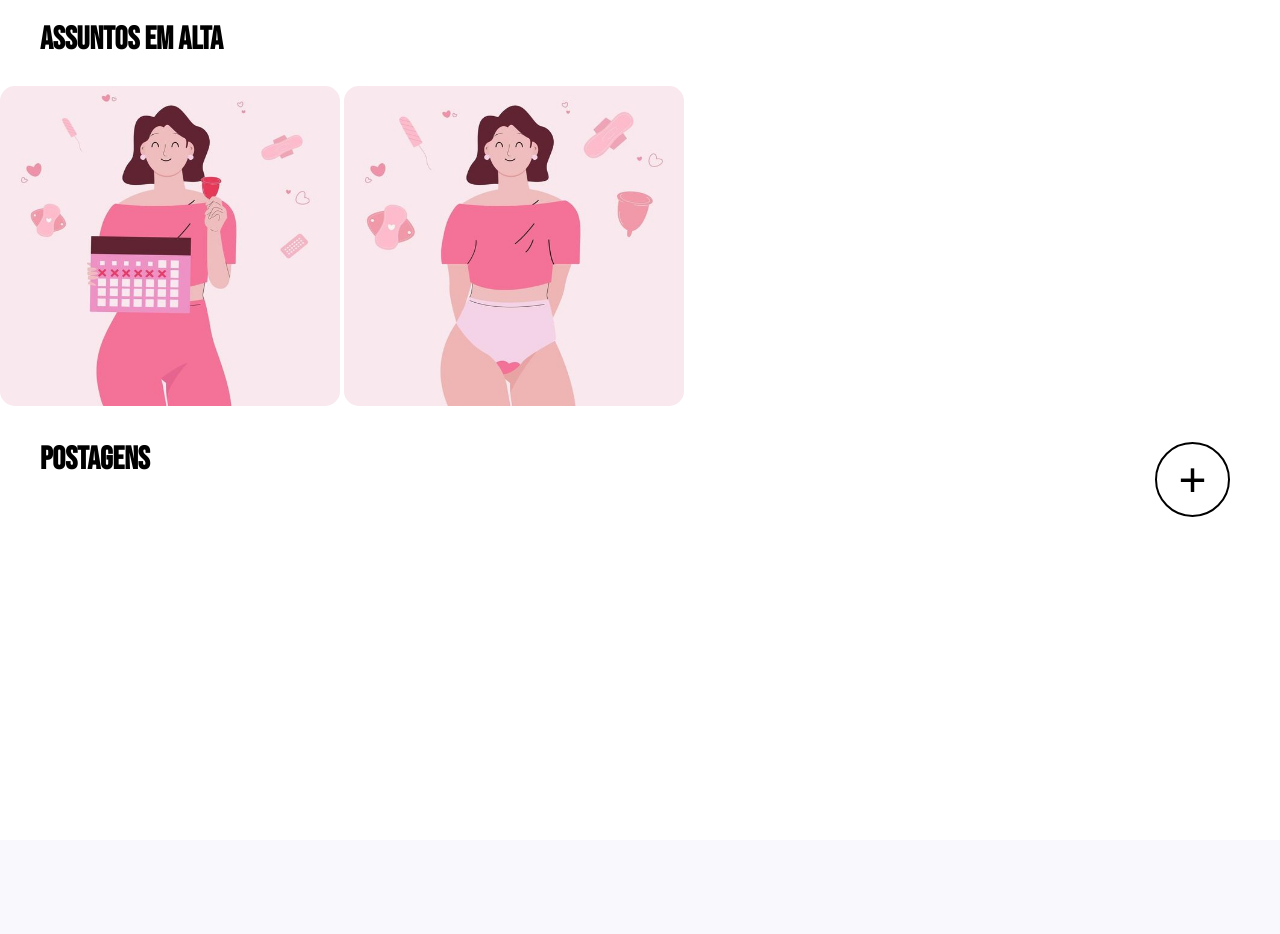
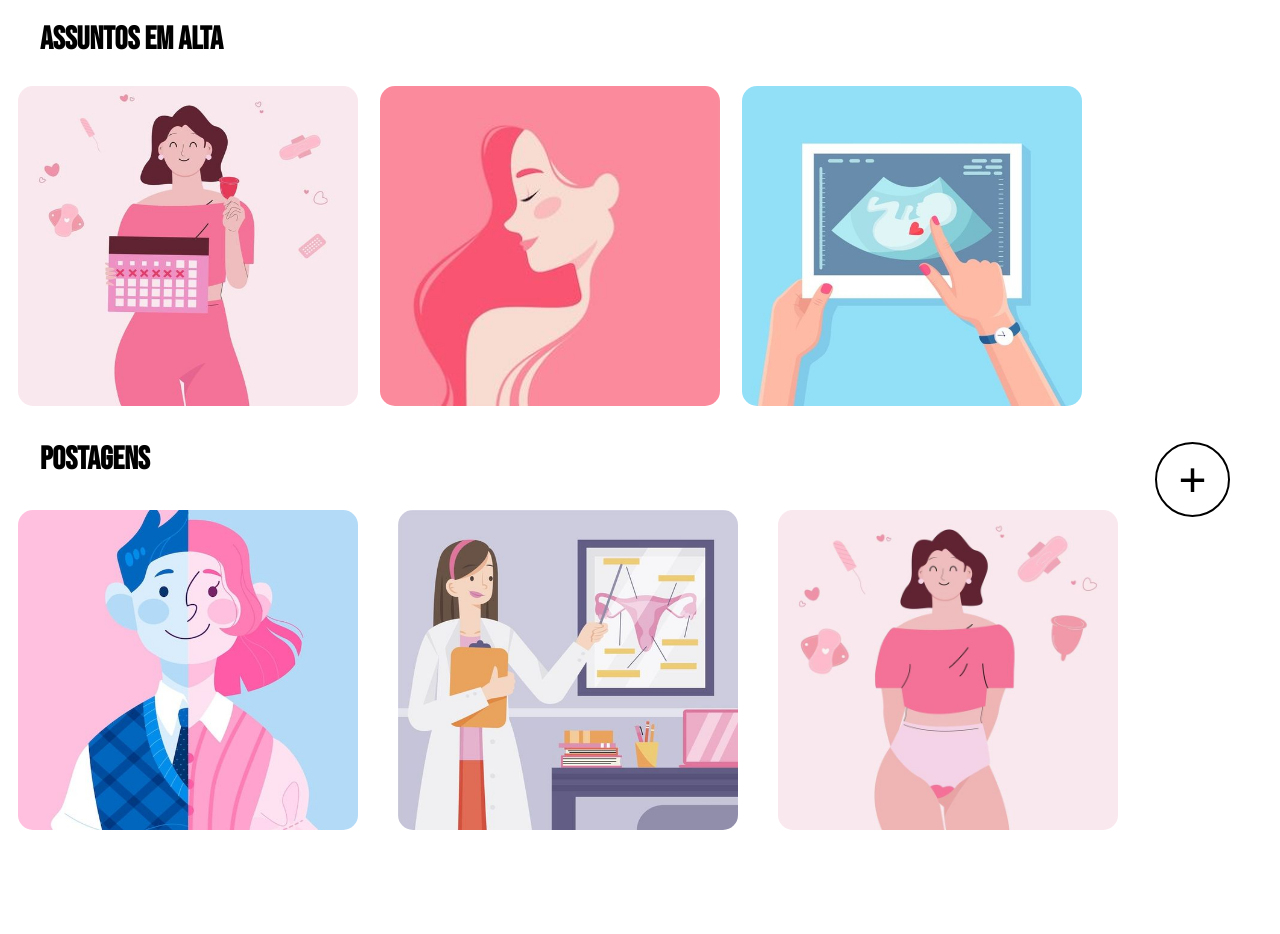
Before and after one commit to Amitaf134/Site-Seducation, a PHP site: page / in a window 1280 px wide; the page is wider, and only the part inside the window is pictured. Shown: the part 223-1157 px from the top of that part. Before the commit the page ends 740 px from the top of that part, so only its background shows below. Run offline with PHP 8.4, Linux system fonts and the light colour scheme.

Commit message:
i tome artigos

```diff
--- a/index.php
+++ b/index.php
@@ -51,10 +51,23 @@
      <h2>Assuntos em Alta</h2>
 
      <img src="img/artigoum.png" alt="Artigo 1" id="img-um" width="340px" height="320px" border-radius="55%"
-     style="border-radius: 15px" style="position: absolute; left: 10px;" style="cursor: pointer" />
+     style="border-radius: 15px; margin: 0px 18px;" style="position: absolute; left: 10px;" style="cursor: pointer" />
 
      <img src="img/artigodois.png" alt="Artigo 1" id="img-um" width="340px" height="320px" border-radius="55%"
      style="border-radius: 15px" style="position: absolute; left: 10px;" />
+
+     <img src="img/artigotres.png" alt="Artigo 1" id="img-um" width="340px" height="320px" border-radius="55%"
+     style="border-radius: 15px; margin: 0px 18px;" style="position: absolute; left: 10px;" />
+
+     <img src="img/artigoquatro.png" alt="Artigo 1" id="img-um" width="340px" height="320px" border-radius="55%"
+     style="border-radius: 15px; margin: 100px 18px;" style="position: absolute; left: 10px;" />
+
+     <img src="img/artigocinco.png" alt="Artigo 1" id="img-um" width="340px" height="320px" border-radius="55%"
+     style="border-radius: 15px; margin: 100px 18px;" style="position: absolute; left: 10px;" />
+
+     <img src="img/artigoseis.png" alt="Artigo 1" id="img-um" width="340px" height="320px" border-radius="55%"
+     style="border-radius: 15px; margin: 100px 18px;" style="position: absolute; left: 10px;" />
+
    </section>
 
    <section class="conteiner">
```
Also changed, not shown: img/artigocinco.png (added), img/artigodois.png, img/artigoquatro.png (added), img/artigoseis.png (added), img/artigotres.png (added).
